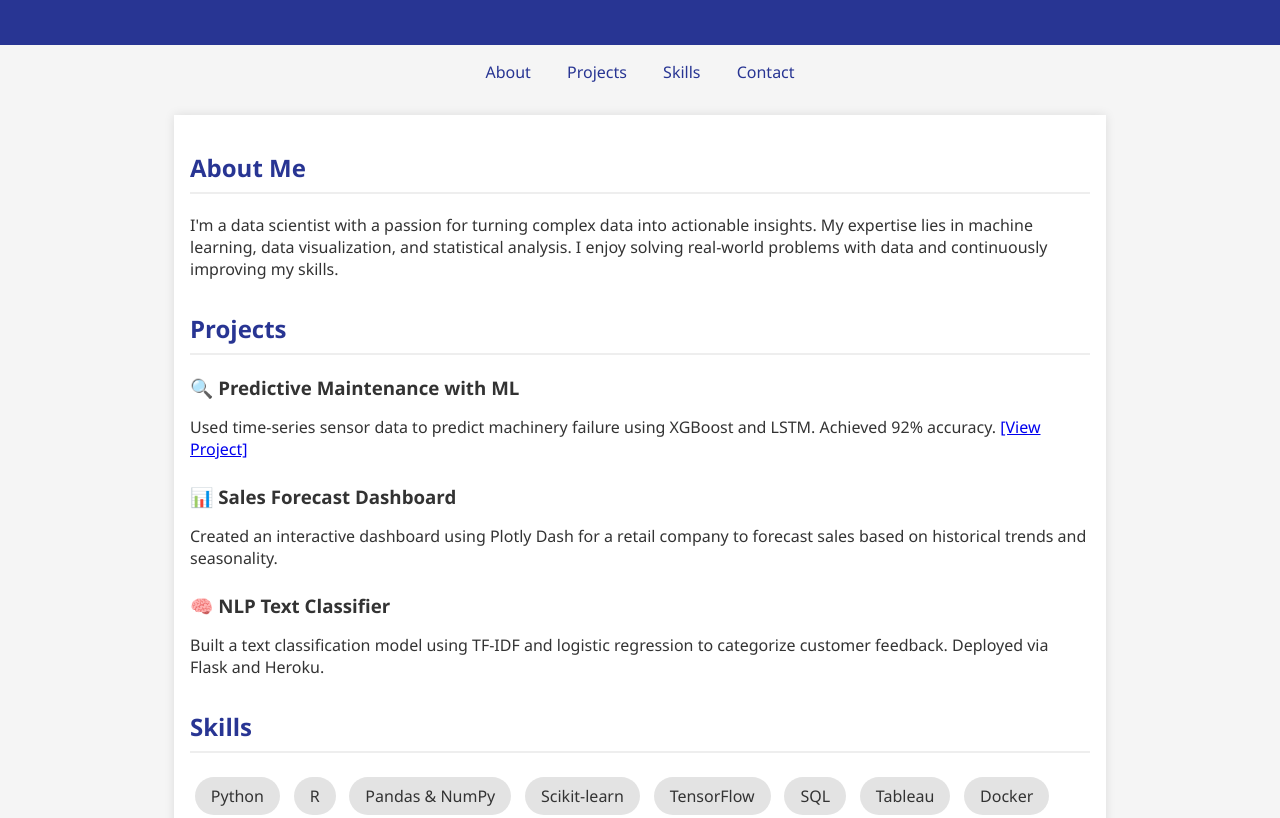
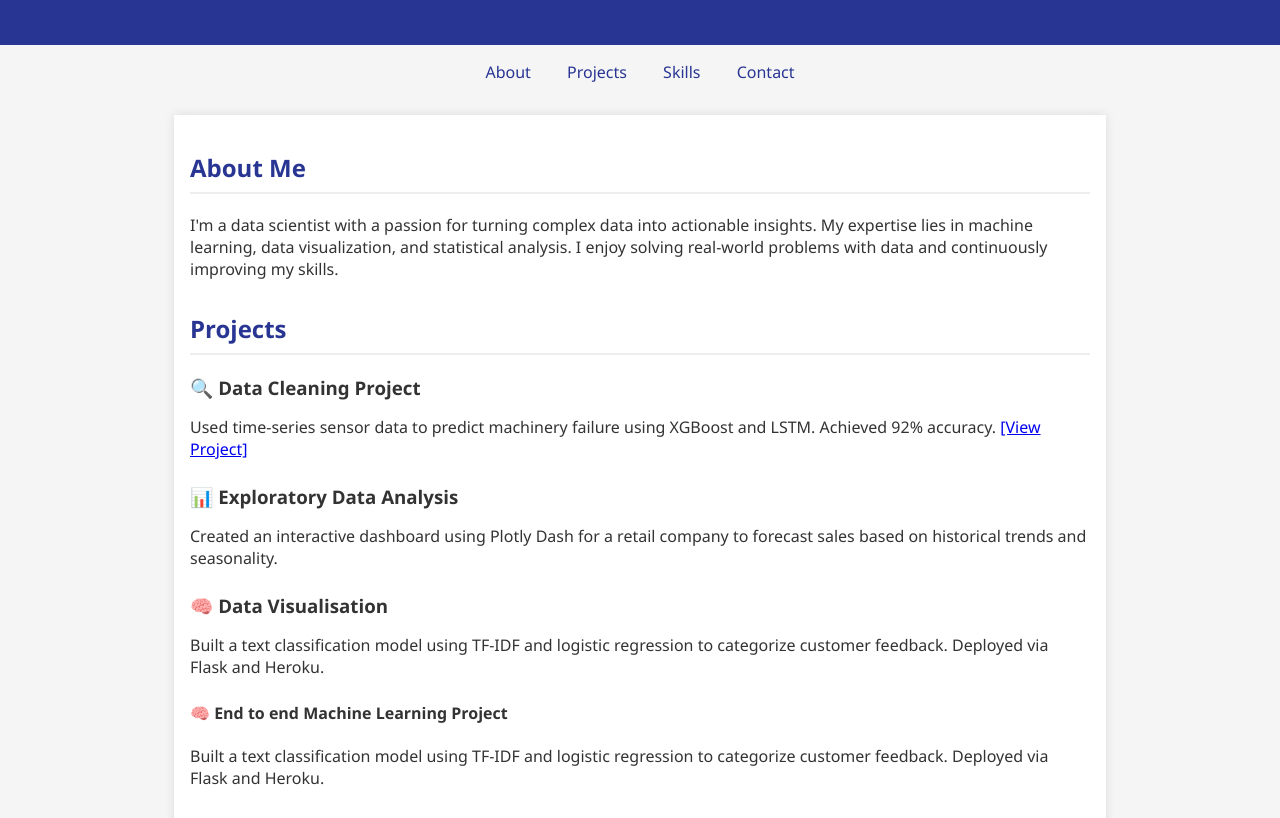
Before and after one commit to philemonc/philemonc.github.io, a plain HTML site: page index.html in a window 1280 px wide. Shown: the part 116-934 px from the top of the page. Drawn offline with Linux system fonts and the light colour scheme.

Commit message:
Update Projects

```diff
--- a/index.html
+++ b/index.html
@@ -104,17 +104,22 @@
             <h2>Projects</h2>
 
             <div class="project">
-                <h3>🔍 Predictive Maintenance with ML</h3>
+                <h3>🔍 Data Cleaning Project</h3>
                 <p>Used time-series sensor data to predict machinery failure using XGBoost and LSTM. Achieved 92% accuracy. <a href="#">[View Project]</a></p>
             </div>
 
             <div class="project">
-                <h3>📊 Sales Forecast Dashboard</h3>
+                <h3>📊 Exploratory Data Analysis</h3>
                 <p>Created an interactive dashboard using Plotly Dash for a retail company to forecast sales based on historical trends and seasonality.</p>
             </div>
 
             <div class="project">
-                <h3>🧠 NLP Text Classifier</h3>
+                <h3>🧠 Data Visualisation</h3>
+                <p>Built a text classification model using TF-IDF and logistic regression to categorize customer feedback. Deployed via Flask and Heroku.</p>
+            </div>
+
+            <div class="project">
+                <h4>🧠 End to end Machine Learning Project</h4>
                 <p>Built a text classification model using TF-IDF and logistic regression to categorize customer feedback. Deployed via Flask and Heroku.</p>
             </div>
         </section>
```
